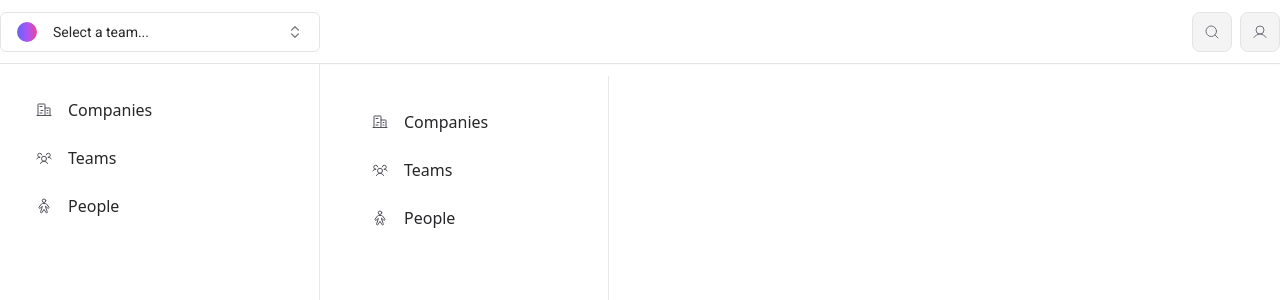
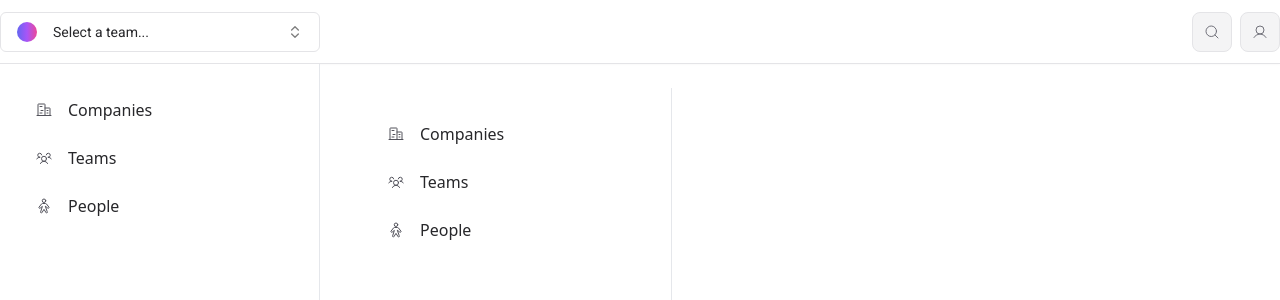
Before and after one commit to gabrielauzier/vite-playground, a React (Vite) app: page / in a window 1280 px wide. Shown: the top 300 px of the page. Built offline with nearby package versions, Linux system fonts and the light colour scheme.

Commit message:
patch: update root layout

```diff
--- a/src/common/presentation/layouts/root-layout.tsx
+++ b/src/common/presentation/layouts/root-layout.tsx
@@ -9,7 +9,7 @@ export function RootLayout({ children }: { children: ReactNode }) {
       <body className="dark:bg-zinc-900 min-h-[calc(100vh - 4rem)] max-w-[1280px] m-auto">
         <div className="flex">
           <Sidebar />
-          <main className="ml-4 mt-3">{children}</main>
+          <main className="pl-8 pt-6 w-full">{children}</main>
         </div>
       </body>
     </>
```
